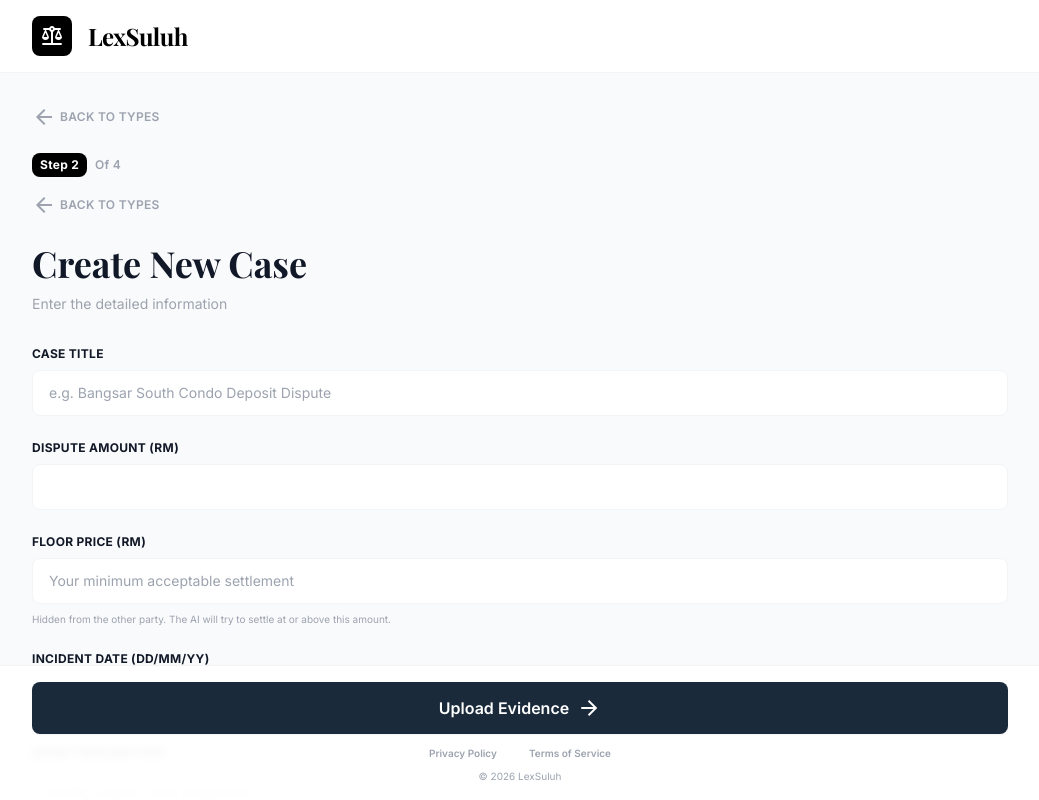
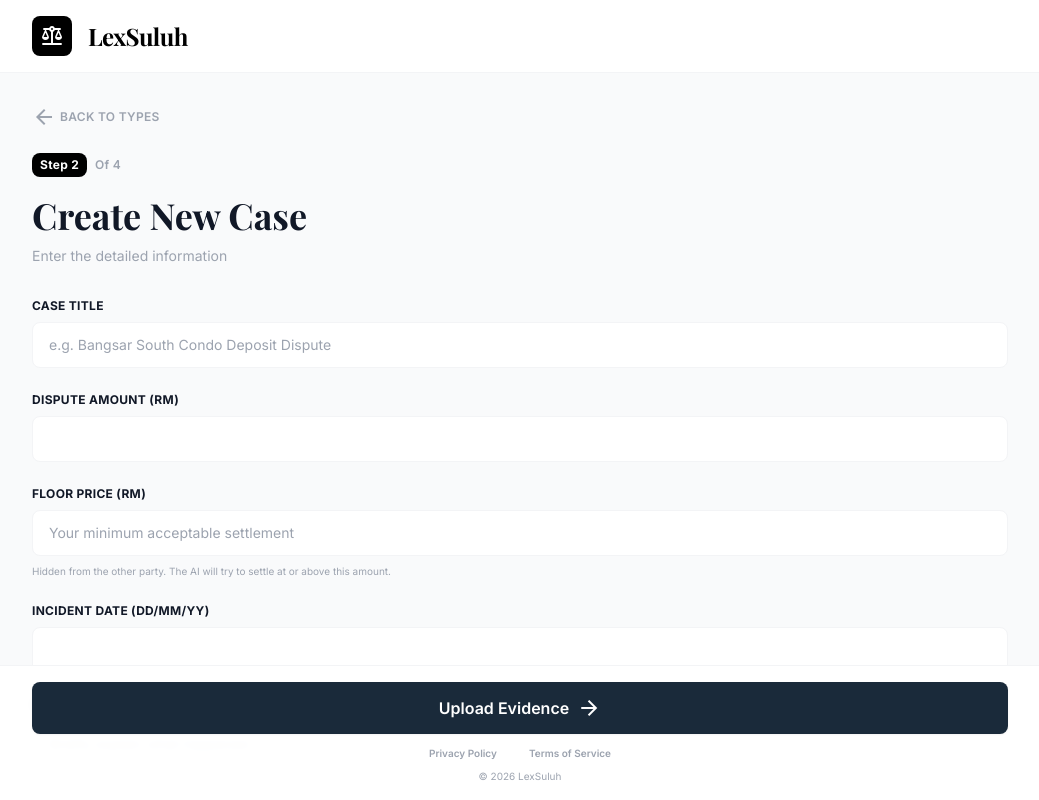
Before and after one commit to khyuannn/kitahack2026, a Next.js app: page /case/new/details in a window 1280 px wide. Shown: the top 800 px of the page, without its empty margins (120-1159 px from the left). Built offline with nearby package versions, Linux system fonts and the light colour scheme; no server answers.

Commit message:
remove duplicate button

```diff
--- a/app/case/new/details/page.tsx
+++ b/app/case/new/details/page.tsx
@@ -70,14 +70,6 @@ export default function CaseDetailsPage() {
             </span>
           </div>
 
-          {/* Back link */}
-          <button
-            onClick={() => router.push("/case/new")}
-            className="inline-flex items-center text-text-secondary-light text-xs font-semibold mb-6 hover:text-primary transition-colors uppercase tracking-wide"
-          >
-            <span className="material-icons text-sm mr-1">arrow_back</span>
-            Back to Types
-          </button>
 
           <div className="mb-8">
             <h2 className="font-display text-4xl font-bold text-gray-900 mb-2 leading-tight">
```
Also changed, not shown: 1 other file (tests, documents, lock files or other folders).
